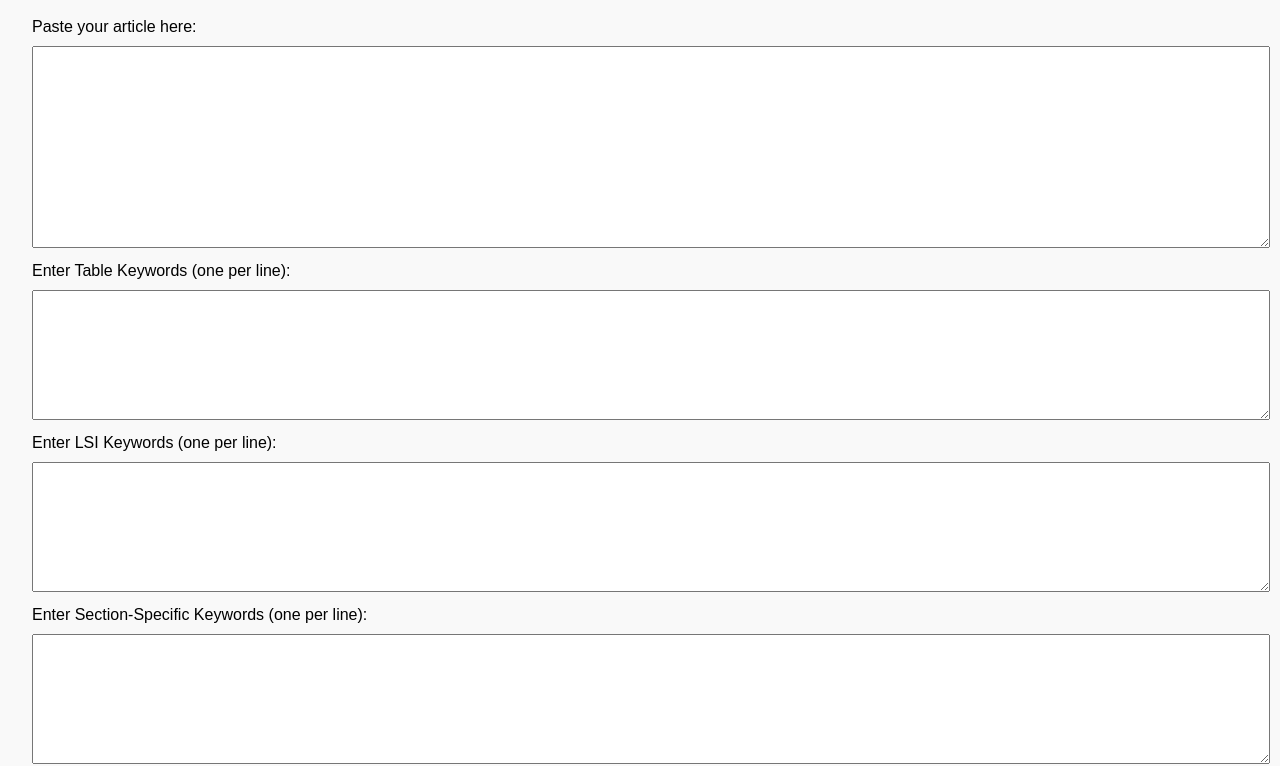
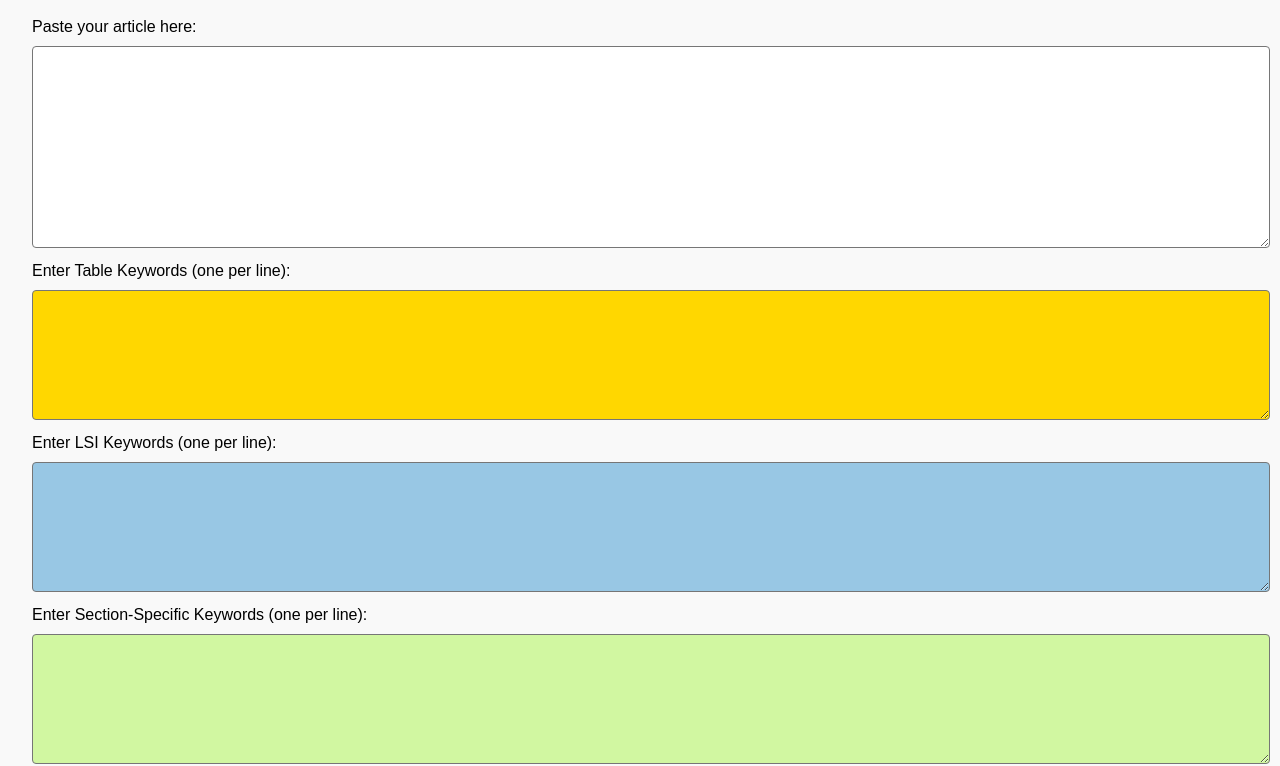
Before and after one commit to MKDev2020/Keword-Tool, a plain HTML site: page index.html in a window 1280 px wide. Shown: the part 72-838 px from the top of the page. Drawn offline with Linux system fonts and the light colour scheme.

Commit message:
index.html

```diff
--- a/index.html
+++ b/index.html
@@ -20,6 +20,7 @@
       margin: 10px 0;
       padding: 10px;
       font-size: 16px;
+      border-radius: 4px;
     }
 
     #output {
@@ -53,6 +54,19 @@
       margin-right: 6px;
       vertical-align: middle;
       border-radius: 2px;
+    }
+
+    /* Add background shades to the keyword input boxes */
+    #tableKeywords {
+      background-color: #FFD700; /* Gold for Table Keywords */
+    }
+
+    #lsiKeywords {
+      background-color: #98C7E4; /* Light Blue for LSI Keywords */
+    }
+
+    #sectionKeywords {
+      background-color: #D1F7A1; /* Light Green for Section Keywords */
     }
   </style>
 </head>
@@ -111,10 +125,16 @@
       };
 
       function highlightKeyword(kw, color) {
-        const pattern = new RegExp(`(?<!\\w)${kw}(?!\\w)`, 'gi');
+        // Use the exact phrase matching for multi-word keywords
+        const pattern = new RegExp(`(?<!\\w)${escapeRegExp(kw)}(?!\\w)`, 'gi');
         return (text) => {
           return text.replace(pattern, `<span class="keyword" style="background-color:${color}">${kw}</span>`);
         };
+      }
+
+      function escapeRegExp(str) {
+        // Escape special characters for RegExp
+        return str.replace(/[.*+?^=!:${}()|\[\]\/\\]/g, "\\$&");
       }
 
       let workingText = ` ${article} `;
```
